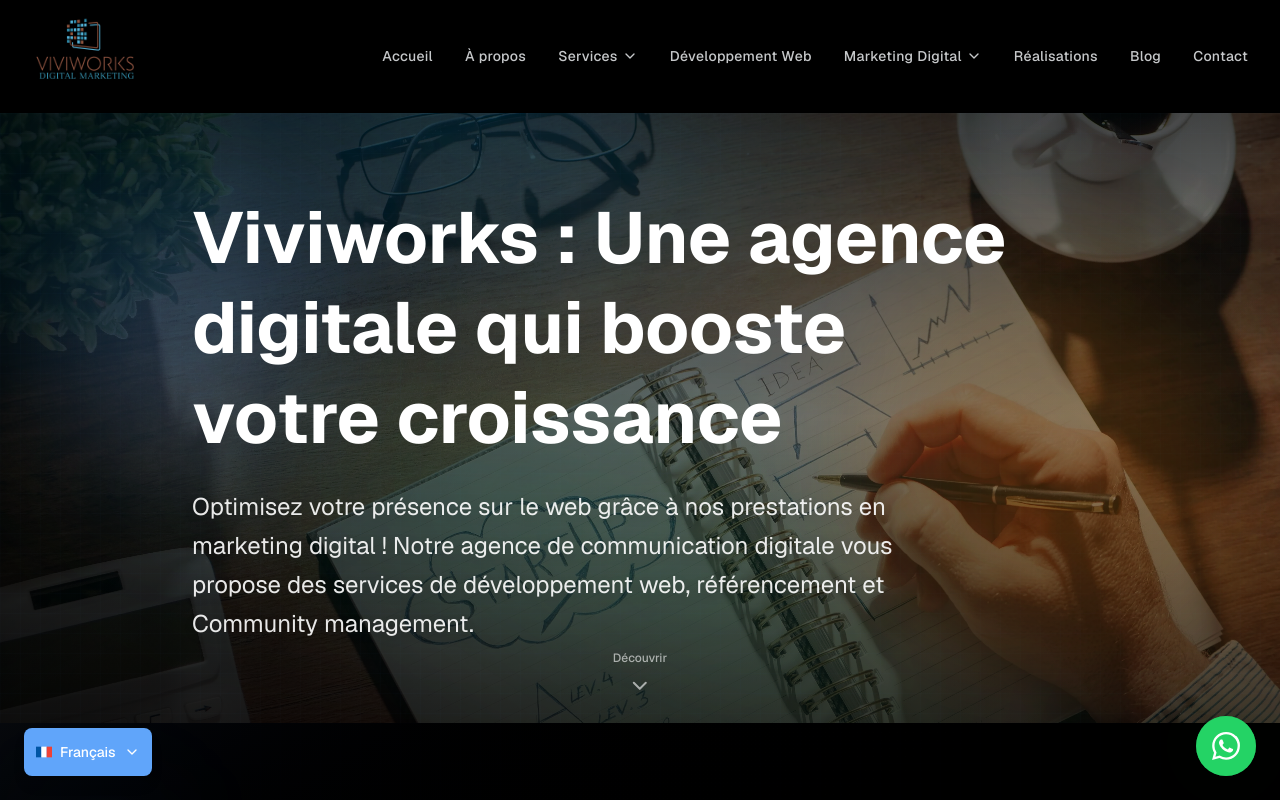
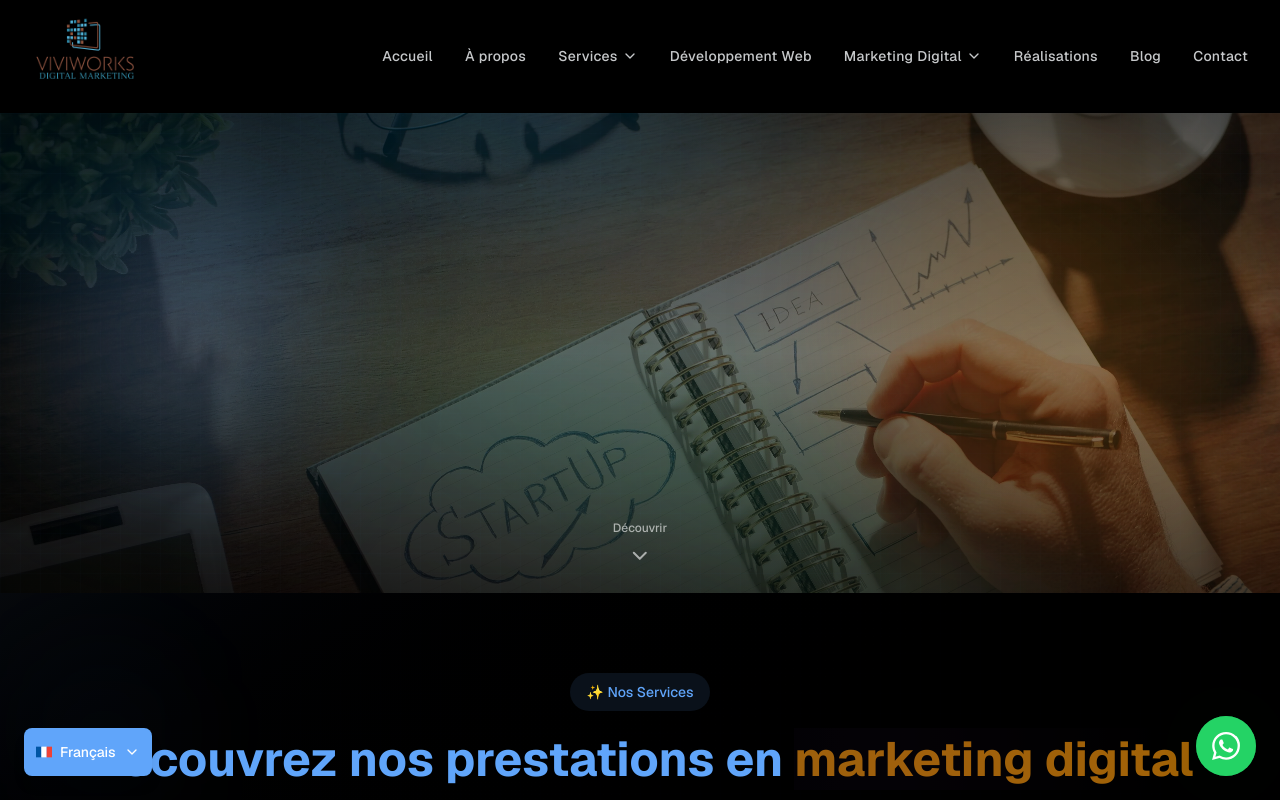
Before and after one commit to viviworksvivi-ui/VIVIV, a Next.js app: page / in a window 1280 px wide. Shown: the top 800 px of the page. Built offline with nearby package versions, Linux system fonts and the light colour scheme.

Commit message:
Remove title and subtitle from hero section

```diff
--- a/app/page.tsx
+++ b/app/page.tsx
@@ -57,23 +57,6 @@ export default function HomePage() {
         <div className="absolute top-20 left-10 w-72 h-72 bg-primary/20 rounded-full blur-3xl animate-blob z-10"></div>
         <div className="absolute bottom-20 right-10 w-96 h-96 bg-secondary/20 rounded-full blur-3xl animate-blob z-10" style={{ animationDelay: "2s" }}></div>
 
-        {/* Content */}
-        <div className="max-w-7xl mx-auto px-4 sm:px-6 lg:px-8 relative z-20 py-20">
-          <div className="max-w-4xl">
-            <div className="space-y-8 animate-slide-in-up">
-              <div className="space-y-6">
-                <h1 className="text-5xl lg:text-7xl font-bold leading-tight text-balance text-white drop-shadow-2xl">
-                  {t('home.hero.title')}
-                </h1>
-
-                <p className="text-xl lg:text-2xl leading-relaxed text-pretty text-white/90 drop-shadow-lg max-w-3xl">
-                  {t('home.hero.subtitle')}
-                </p>
-              </div>
-
-            </div>
-          </div>
-        </div>
 
         {/* Scroll indicator */}
         <div className="absolute bottom-8 left-1/2 -translate-x-1/2 z-20 animate-bounce-down">
```
